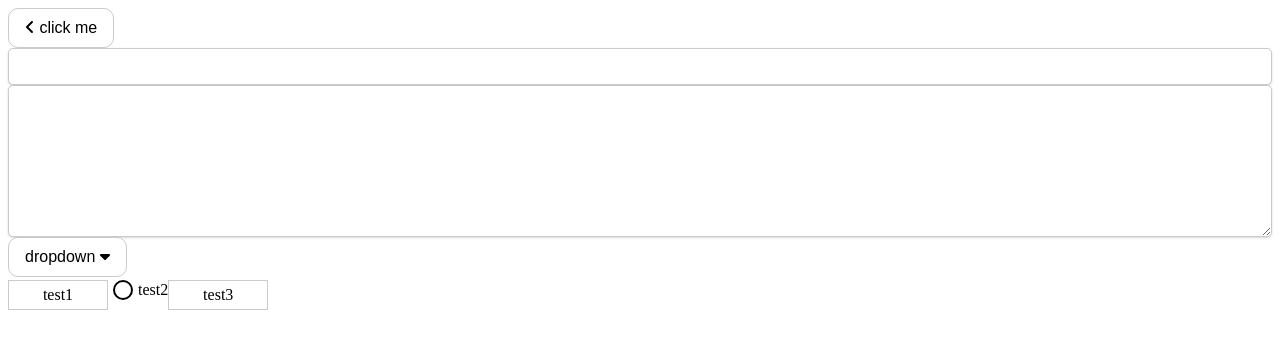
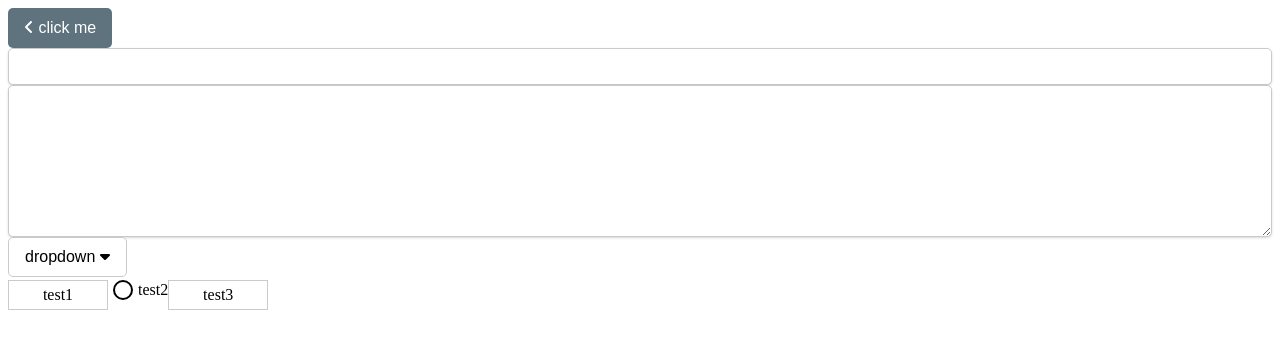
Before and after one commit to NeatKYU/kyUI, a Vue app: page / in a window 1280 px wide. Shown: the top 348 px of the page. Built offline with nearby package versions, Linux system fonts and the light colour scheme.

Commit message:
💄 button rounded스타일 추가

```diff
--- a/src/components/button/Button.vue
+++ b/src/components/button/Button.vue
@@ -38,6 +38,10 @@ export default {
             validator: (value) => {
                 return config.defaultLinkTags.indexOf(value) >= 0
             }
+        },
+        rounded: {
+            type: String,
+            default: null,
         }
     },
     computed: {
@@ -53,6 +57,7 @@ export default {
                 'small': this.size === 'small',
                 'medium': this.size === 'medium',
                 'large': this.size === 'large',
+                'is-rounded': this.rounded,
             }
         }
     }
--- a/src/components/radio/Radio.vue
+++ b/src/components/radio/Radio.vue
@@ -36,11 +36,6 @@ export default {
             default: false,
         },
     },
-    data() {
-        return {
-            isCheck: false,
-        }
-    },
     computed: {
         isChecked() {
             return this.value === this.label;
@@ -49,7 +44,7 @@ export default {
             return {
                 'is-selected': this.isChecked && this.buttonMode
             }
-        }
+        },
     },
     methods: {
         updateInputValue() {
--- a/src/scss/_common.scss
+++ b/src/scss/_common.scss
@@ -15,6 +15,9 @@ $c-common-hover-color: lightgray;
 // 투명도 들어간 hover
 $c-common-trans-hover-color: rgba(0,0,0,0.4);
 
+$c-boder-radius: 5px;
+$c-rounded-border-radius: 20px;
+
 * {
     box-sizing: border-box;
 }
--- a/src/scss/components/_button.scss
+++ b/src/scss/components/_button.scss
@@ -9,7 +9,7 @@
 
     background-color: #fff;
 
-    border-radius: 10px;
+    border-radius: $c-boder-radius;
     border: 1px solid $c-default-border-color;
 
     &:hover {
@@ -28,6 +28,11 @@
             background-color: $c-primary-hover-color
         }
     }
+
+    &.is-rounded {
+        border-radius: $c-rounded-border-radius;
+    }
+
     &.small {
         height: 30px;
     }
--- a/src/test/buttonTest.vue
+++ b/src/test/buttonTest.vue
@@ -1,6 +1,6 @@
 <template>
     <div>
-        <c-button @click="toggle" leftIcon="angle-left">
+        <c-button @click="toggle" leftIcon="angle-left" primary>
             click me
         </c-button>
         <c-input v-model="inputText" />
```
Also changed, not shown: 1 other file (tests, documents, lock files or other folders).
